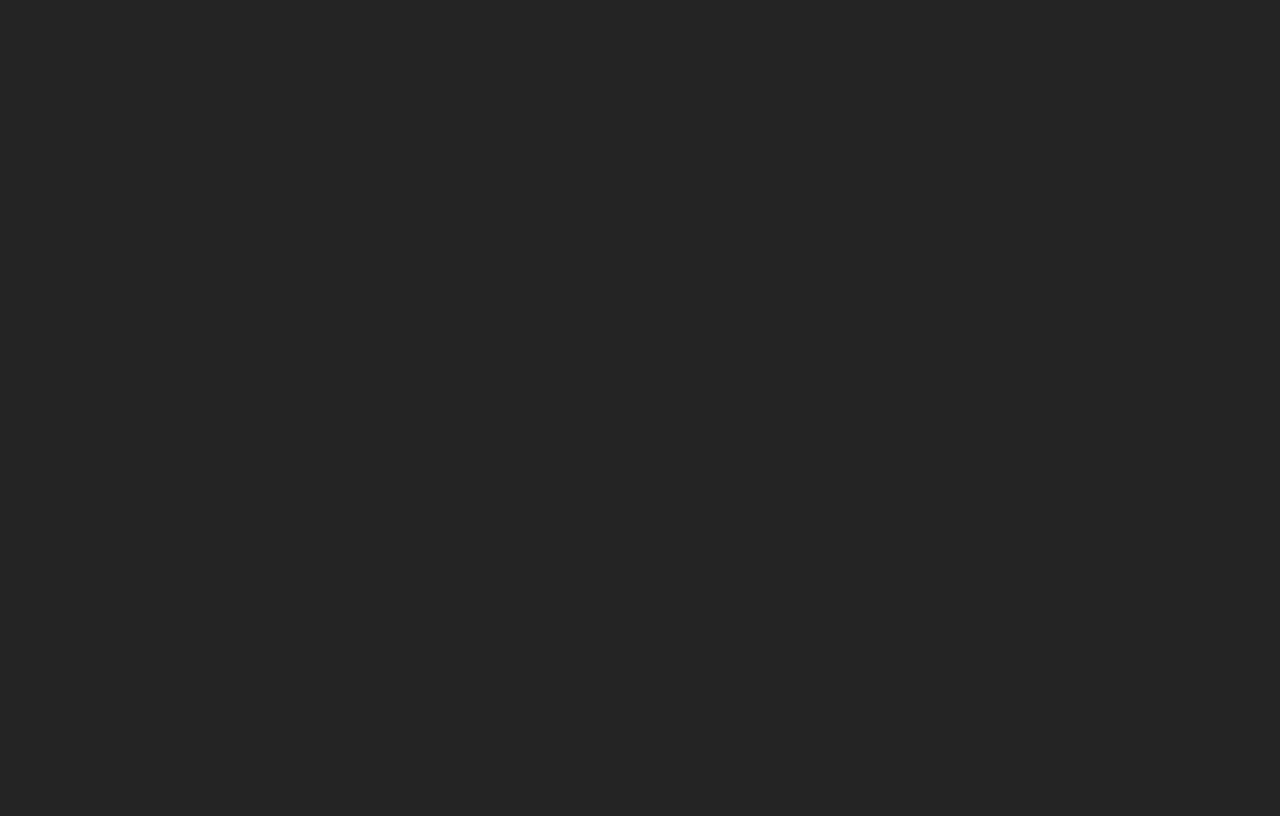
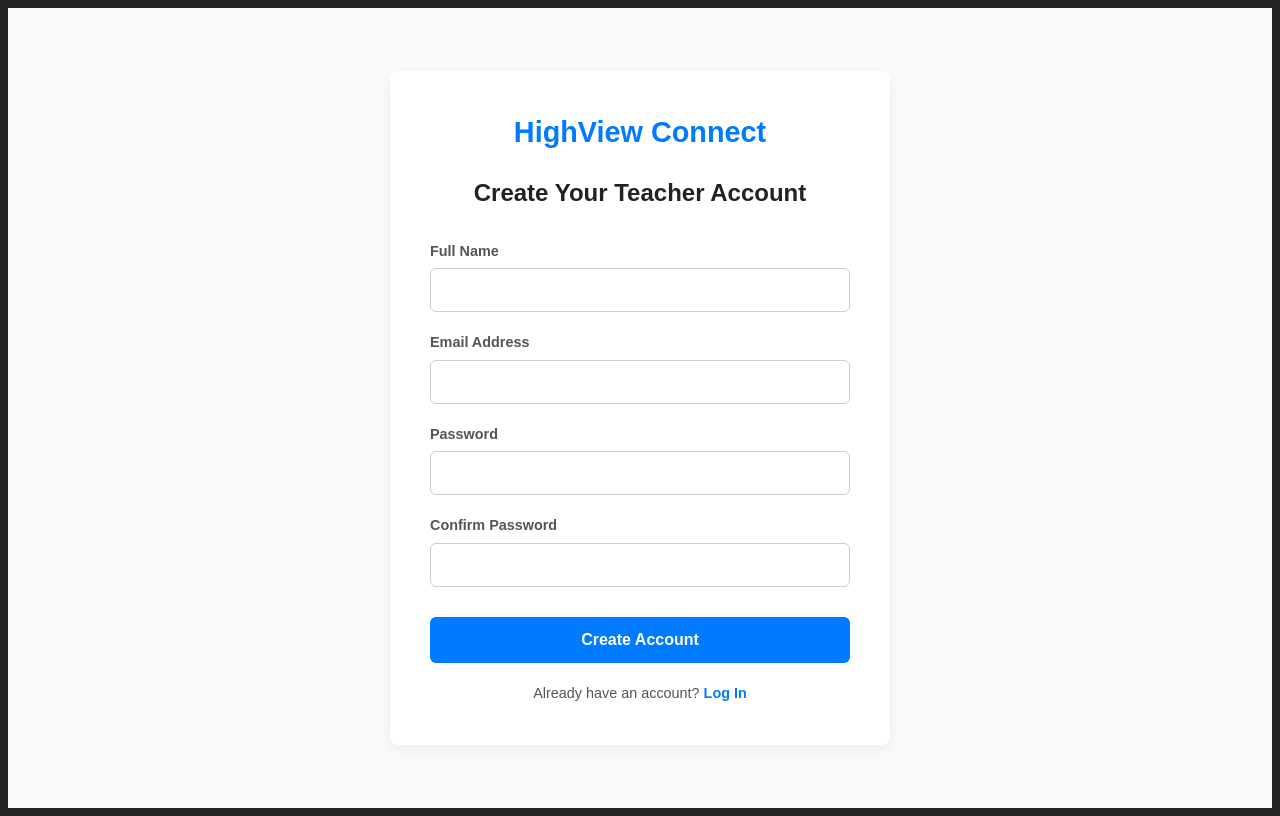
Before and after one commit to scdonnelly/AWSxINRIX-Hack-2025, a React app in the folder frontend/: page /signup in a window 1280 px wide. Before the commit this address had no page. Built offline with nearby package versions, Linux system fonts and the light colour scheme; the HTML template or start-up script is replaced by a standard one.

Commit message:
Sign up page first draft

```diff
--- a/frontend/src/App.jsx
+++ b/frontend/src/App.jsx
@@ -1,5 +1,6 @@
 import { BrowserRouter as Router, Routes, Route } from 'react-router-dom';
 import LandingPage from './Landing-Page/LandingPage.jsx';
+import SignUpPage from './Sign-up-Page/SignupPage.jsx';
 import './App.css';
 
 // Import other pages as you build them
@@ -11,10 +12,11 @@ function App() {
     <Router>
       <Routes>
         {/* --- Public Pages --- */}
-        <Route path="/" element={<LandingPage />} /> {/* <-- ADD THIS ROUTE */}
+        <Route path="/" element={<LandingPage />} />
+        <Route path="/signup" element={<SignUpPage />} /> {/* <-- 2. ADD THIS ROUTE */}
 
-        {/* <Route path="/login" element={<LoginPage />} /> */}
-        {/* <Route path="/signup" element={<SignUpPage />} /> */}
+        {/* --- Protected Pages (for later) --- */}
+        {/* <Route path="/dashboard" element={<TeacherDashboard />} /> */}
       </Routes>
     </Router>
   );
--- a/frontend/src/Landing-Page/LandingPage.jsx
+++ b/frontend/src/Landing-Page/LandingPage.jsx
@@ -8,7 +8,7 @@ const LandingPage = () => {
 
       {/* --- THIS IS THE MISSING PART --- */}
       <header className="landing-header">
-        <h1 className="logo">HighView Connect</h1>
+        <h1 className="logo">HighView Portal</h1>
         <nav className="header-nav">
           <Link to="/login" className="nav-button btn-secondary">Login</Link>
           <Link to="/signup" className="nav-button btn-primary">Sign Up</Link>
@@ -22,7 +22,7 @@ const LandingPage = () => {
           <h2 className="hero-headline">Welcome to the HighView Portal</h2>
           <p className="hero-subtext">
             Track your engagement, see your progress, and connect with
-            opportunities—all in one place.
+            opportunities all in one place.
           </p>
           <div className="hero-cta-buttons">
             <Link to="/signup" className="cta-button btn-primary">Get Started</Link>
--- /dev/null
+++ b/frontend/src/Sign-up-Page/SignupPage.css
@@ -0,0 +1,115 @@
+
+.auth-container {
+  display: flex;
+  align-items: center;
+  justify-content: center;
+  min-height: 100vh;
+  background-color: var(--bg-light, #f9f9f9);
+  font-family: Arial, sans-serif;
+  padding: 20px;
+  box-sizing: border-box;
+}
+
+.auth-form-wrapper {
+  width: 100%;
+  max-width: 420px;
+  background-color: var(--bg-white, #ffffff);
+  padding: 40px;
+  border-radius: var(--border-radius, 8px);
+  box-shadow: 0 4px 12px rgba(0, 0, 0, 0.05);
+}
+
+.auth-logo {
+  font-size: 1.8rem;
+  font-weight: 700;
+  color: var(--primary-color, #007bff);
+  text-align: center;
+  margin-top: 0;
+  margin-bottom: 10px;
+}
+
+.auth-title {
+  font-size: 1.5rem;
+  font-weight: 600;
+  color: var(--text-dark, #222);
+  text-align: center;
+  margin-bottom: 30px;
+}
+
+/* --- Form Fields --- */
+form {
+  display: flex;
+  flex-direction: column;
+  gap: 20px; /* Space between form fields */
+}
+
+.input-group {
+  display: flex;
+  flex-direction: column;
+}
+
+.input-group label {
+  font-weight: 600;
+  font-size: 0.9rem;
+  color: var(--text-light, #555);
+  margin-bottom: 6px;
+}
+
+.input-group input {
+  font-size: 1rem;
+  padding: 12px;
+  border: 1px solid #ccc;
+  border-radius: 6px;
+  box-sizing: border-box; /* Important for padding */
+}
+
+.input-group input:focus {
+  outline: none;
+  border-color: var(--primary-color, #007bff);
+  box-shadow: 0 0 0 2px rgba(0,123,255,0.25);
+}
+
+/* --- Error Message --- */
+.auth-error {
+  color: #d93025; /* Red */
+  font-size: 0.9rem;
+  text-align: center;
+  margin: -10px 0 10px 0; /* Tucks it between fields */
+}
+
+/* --- Button --- */
+.auth-button {
+  font-size: 1rem;
+  font-weight: 600;
+  color: var(--bg-white, #ffffff);
+  background-color: var(--primary-color, #007bff);
+  border: none;
+  padding: 14px;
+  border-radius: 6px;
+  cursor: pointer;
+  transition: background-color 0.3s;
+  margin-top: 10px;
+}
+
+.auth-button:hover {
+  background-color: var(--primary-hover, #0056b3);
+}
+
+/* --- Switch between Login/Sign Up --- */
+.auth-switch {
+  font-size: 0.9rem;
+  color: var(--text-light, #555);
+  text-align: center;
+  margin-top: 20px;
+  margin-bottom: 0;
+}
+
+.auth-switch a {
+  color: var(--primary-color, #007bff);
+  font-weight: 600;
+  text-decoration: none;
+}
+
+.auth-switch a:hover {
+  text-decoration: underline;
+}
--- /dev/null
+++ b/frontend/src/Sign-up-Page/SignupPage.jsx
@@ -0,0 +1,132 @@
+import { useState } from 'react';
+import { useNavigate, Link } from 'react-router-dom';
+import './SignupPage.css';
+
+
+/**
+ * Phase 1, Step 2: Sign Up Page (Route: /signup)
+ * Focusing on the TEACHER flow first.
+ */
+const SignUpPage = () => {
+  // --- State for Form Fields ---
+  const [fullName, setFullName] = useState('');
+  const [email, setEmail] = useState('');
+  const [password, setPassword] = useState('');
+  const [confirmPassword, setConfirmPassword] = useState('');
+  const [error, setError] = useState(''); // To show error messages
+
+  // --- Hook for Navigation ---
+  // We use this to redirect the user after a successful signup
+  const navigate = useNavigate();
+
+  /**
+   * This function runs when the user clicks the "Create Account" button.
+   */
+  const handleSubmit = (event) => {
+    event.preventDefault(); // Prevents the page from reloading
+    setError(''); // Clear any old errors
+
+    // --- 1. Validation ---
+    if (password !== confirmPassword) {
+      setError('Passwords do not match');
+      return; // Stop the function
+    }
+
+    if (password.length < 6) {
+      setError('Password must be at least 6 characters long');
+      return;
+    }
+
+    // --- 2. Simulate Sending Data to Backend ---
+    // In a real hackathon, you'd send this to your Java backend.
+    // For now, we just log it and pretend it worked!
+    const teacherData = {
+      fullName,
+      email,
+      password,
+      role: 'teacher', // Hard-coded as requested
+    };
+
+    console.log('Simulating account creation with:', teacherData);
+
+    // --- 3. Redirect on Success ---
+    // As per your plan, redirect to the dashboard on success.
+    console.log('Success! Redirecting to /dashboard...');
+    navigate('/dashboard');
+  };
+
+  return (
+    <div className="auth-container">
+      <div className="auth-form-wrapper">
+        <h1 className="auth-logo">HighView Connect</h1>
+        <h2 className="auth-title">Create Your Teacher Account</h2>
+
+        {/* --- The Sign Up Form --- */}
+        <form onSubmit={handleSubmit}>
+
+          {/* --- Full Name Field --- */}
+          <div className="input-group">
+            <label htmlFor="fullName">Full Name</label>
+            <input
+              type="text"
+              id="fullName"
+              value={fullName}
+              onChange={(e) => setFullName(e.target.value)}
+              required
+            />
+          </div>
+
+          {/* --- Email Address Field --- */}
+          <div className="input-group">
+            <label htmlFor="email">Email Address</label>
+            <input
+              type="email"
+              id="email"
+              value={email}
+              onChange={(e) => setEmail(e.target.value)}
+              required
+            />
+          </div>
+
+          {/* --- Password Field --- */}
+          <div className="input-group">
+            <label htmlFor="password">Password</label>
+            <input
+              type="password"
+              id="password"
+              value={password}
+              onChange={(e) => setPassword(e.target.value)}
+              required
+            />
+          </div>
+
+          {/* --- Confirm Password Field --- */}
+          <div className="input-group">
+            <label htmlFor="confirmPassword">Confirm Password</label>
+            <input
+              type="password"
+              id="confirmPassword"
+              value={confirmPassword}
+              onChange={(e) => setConfirmPassword(e.target.value)}
+              required
+            />
+          </div>
+
+          {/* --- Show Errors (if any) --- */}
+          {error && <p className="auth-error">{error}</p>}
+
+          {/* --- Create Account Button --- */}
+          <button type="submit" className="auth-button">
+            Create Account
+          </button>
+        </form>
+
+        <p className="auth-switch">
+          Already have an account? <Link to="/login">Log In</Link>
+        </p>
+      </div>
+    </div>
+  );
+};
+
+export default SignUpPage;
```
